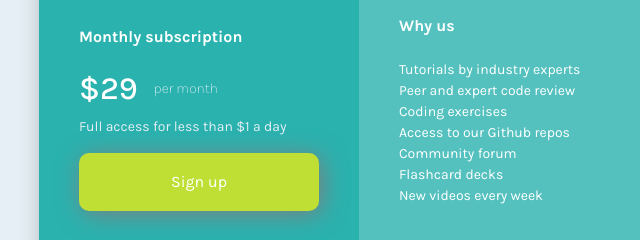
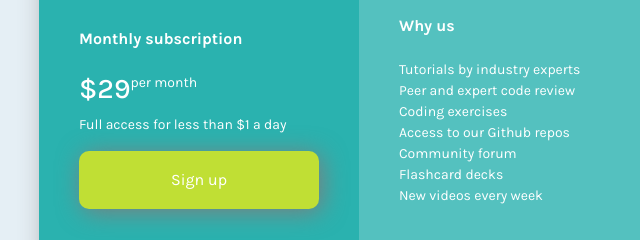
Before and after one commit to vanessaplj/project-02-single-price, a plain HTML site: page index.html in a window 1280 px wide. Shown: the part 390-630 px from the top of the page, 281-921 px from the left. Drawn offline with nearby package versions, Linux system fonts and the light colour scheme.

Commit message:
Update index.html

```diff
--- a/index.html
+++ b/index.html
@@ -30,15 +30,11 @@
             <section class="sec2">
                 <h2>Monthly subscription</h2>
                 <div class="d-flex">
-                    <div>
-                        <h6>$29</h6>
-                    </div>
-                    <div class="ps-3 pt-2">
-                        <p style="color:hsl(204, 43%, 93%); font-weight: 200;">per month</p>
-                    </div>
+                        <h3>$29</h3>
+                        <p class="month">per month</p>
                 </div>
-                <p style="color:hsl(204, 43%, 93%);">Full access for less than $1 a day</p>
-                <button>Sign up</button>
+                <p class="access">Full access for less than $1 a day</p>
+                <button type="button">Sign up</button>
             </section>
             <section class="sec3">
                 <h2>Why us</h2>
```
